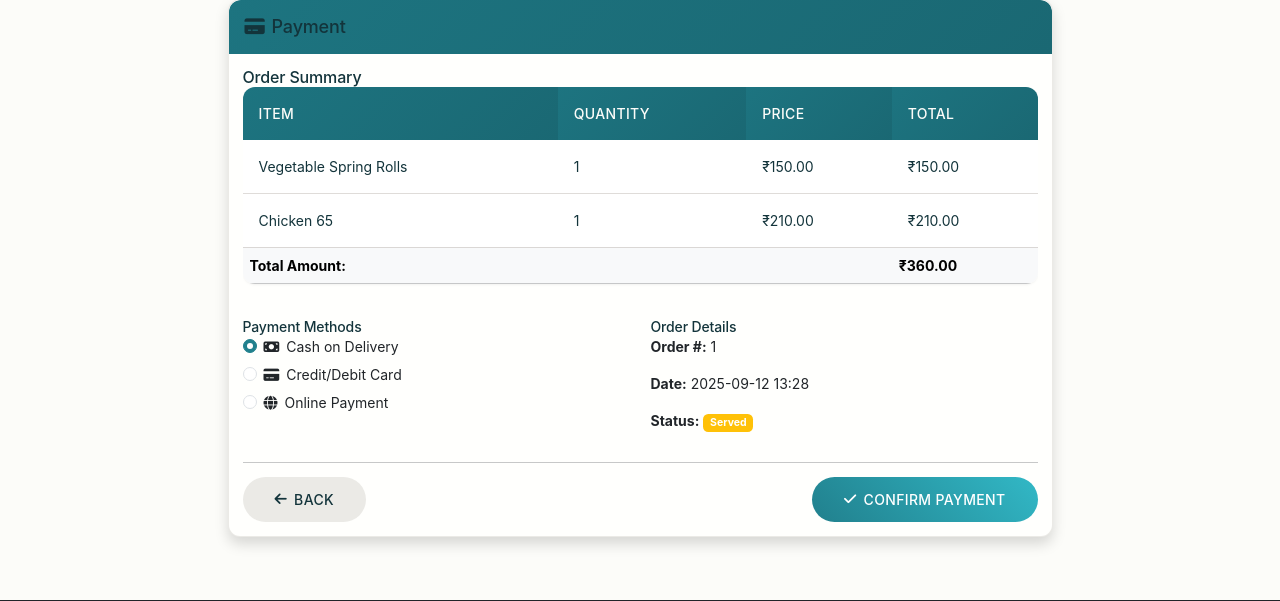
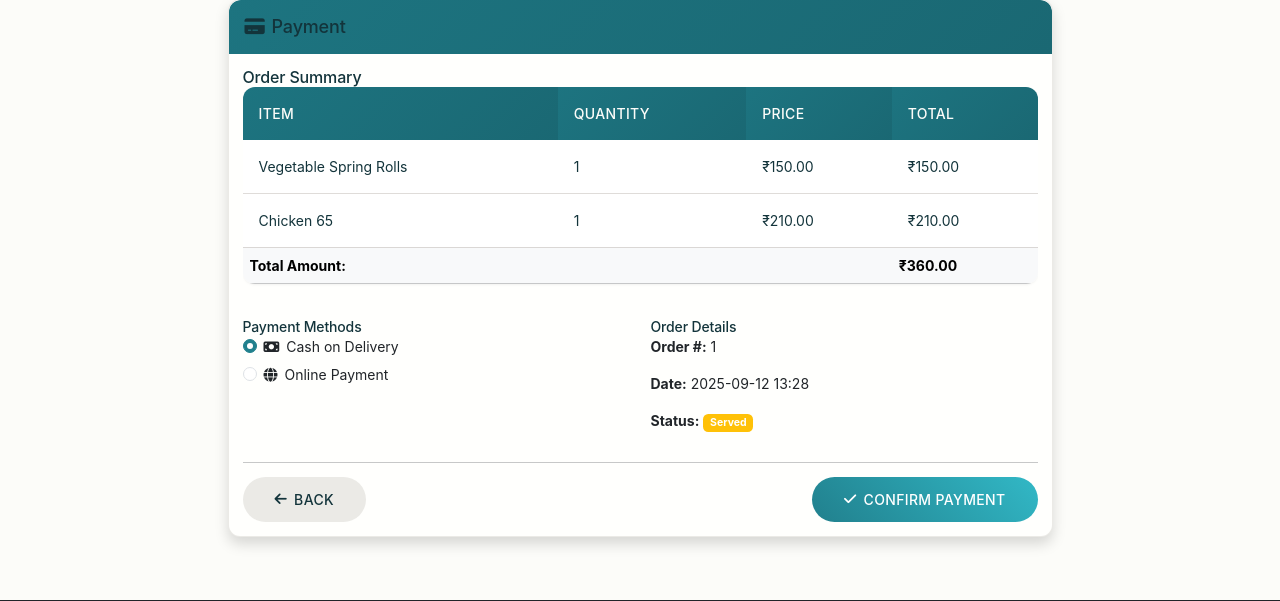
Before and after one commit to vikrantchadha/urbanplatter, a Flask app: page /payment/1 in a window 1280 px wide. Shown: the part 78-679 px from the top of the page. Run offline with Flask 3, Linux system fonts and the light colour scheme; a user stored in the database is signed in; data comes from the database, SQL or seed files in the repository; some libraries are stand-ins or nearby versions; some web fonts are replaced.

Commit message:
Remove Credit/Debit Card payment option from payment page

```diff
--- a/templates/payment.html
+++ b/templates/payment.html
@@ -48,12 +48,6 @@
                                 <input class="form-check-input" type="radio" name="payment_method" id="cash" value="Cash" checked>
                                 <label class="form-check-label" for="cash">
                                     <i class="fas fa-money-bill me-2"></i>Cash on Delivery
-                                </label>
-                            </div>
-                            <div class="form-check mb-2">
-                                <input class="form-check-input" type="radio" name="payment_method" id="card" value="Card">
-                                <label class="form-check-label" for="card">
-                                    <i class="fas fa-credit-card me-2"></i>Credit/Debit Card
                                 </label>
                             </div>
                             <div class="form-check mb-2">
```
